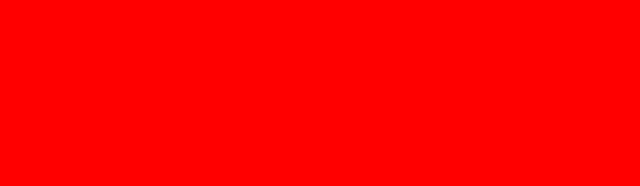
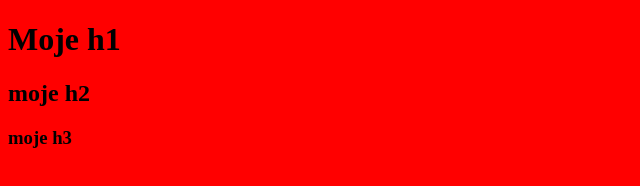
Before and after one commit to szkolenieHtml2016/szkolenie, a plain HTML site: page index.html in a window 1280 px wide. Shown: the whole page, without its empty margins (0-640 px from the left). Drawn offline with Linux system fonts and the light colour scheme.

Commit message:
add h1, h2, h3 to index

```diff
--- a/index.html
+++ b/index.html
@@ -6,6 +6,8 @@
 	<link rel="stylesheet" href="style.css">
 </head>
 <body>
-
+	<h1>Moje h1</h1>
+	<h2>moje h2</h2>
+	<h3>moje h3</h3>
 </body>
 </html>
```
